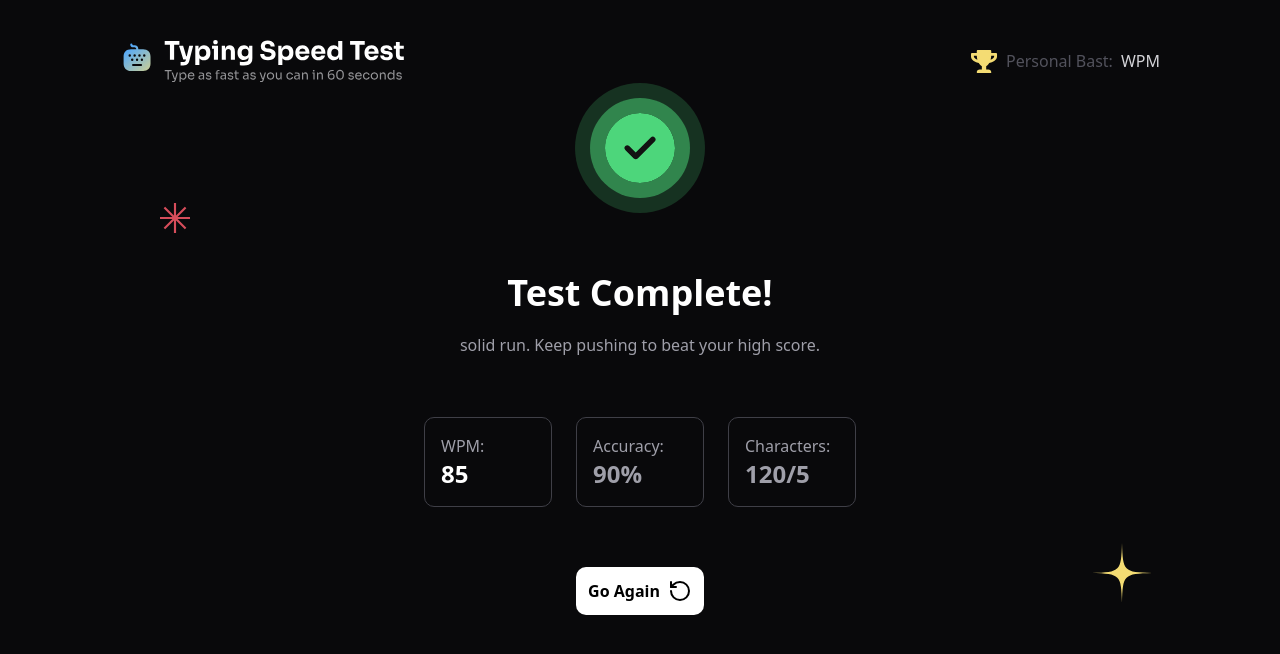
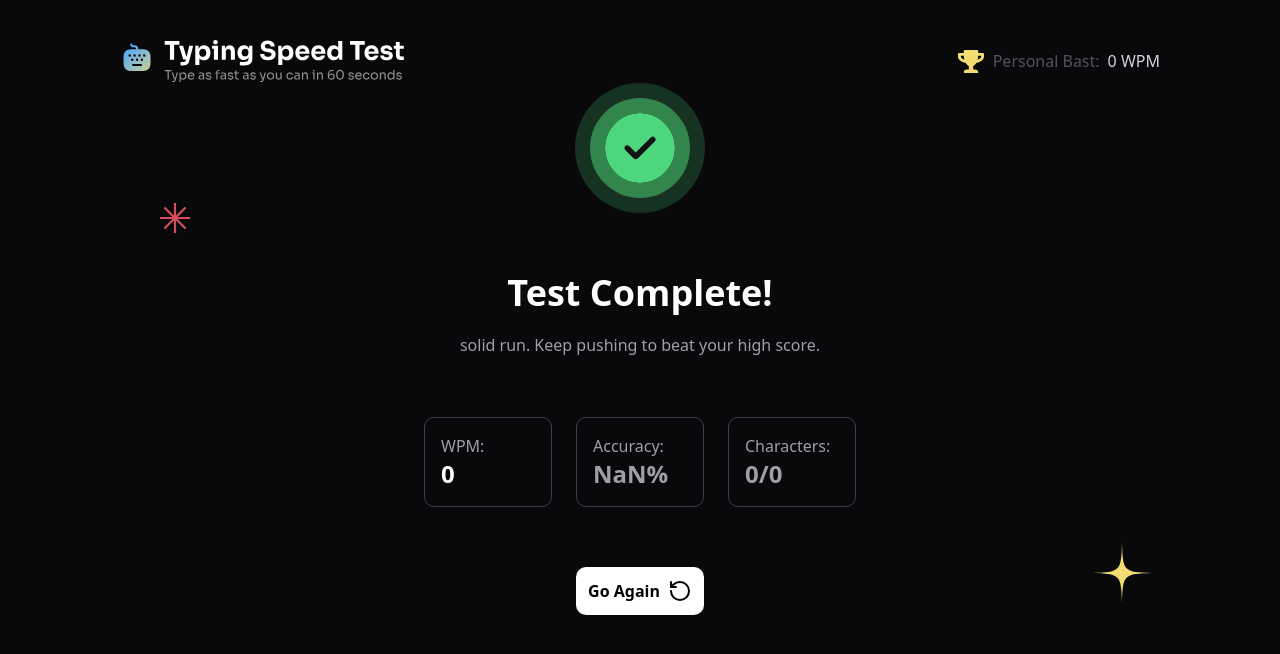
Before and after one commit to iun-00/-fronted-mentor-typing-speed-test, a Next.js app: page /completion in a window 1280 px wide. Shown: the top 654 px of the page. Built offline with nearby package versions, Linux system fonts and the light colour scheme.

Commit message:
feat: state 연결

```diff
--- a/app/LayoutClient.tsx
+++ b/app/LayoutClient.tsx
@@ -1,29 +1,53 @@
 "use client";
 
-import { difficultyT, modeT } from "@/entities/type";
-import Main from "@/features/Main";
-import Nav from "@/features/Nav";
-import { useState } from "react";
+import { charactersT } from "@/entities/type";
+import {
+  createContext,
+  Dispatch,
+  SetStateAction,
+  useContext,
+  useState,
+} from "react";
 
-export default function LayoutClient() {
-  const [difficulty, setDifficulty] = useState<difficultyT>("easy");
-  const [mode, setMode] = useState<modeT>("timed");
-  const [timer, setTimer] = useState(60);
+type conttextT = {
+  bestScore: number;
+  setBestScore: Dispatch<SetStateAction<number>>;
+  characters: charactersT;
+  setCharacters: Dispatch<SetStateAction<charactersT>>;
+  timeLimit: number;
+  setTimeLimit: Dispatch<SetStateAction<number>>
+};
+
+const bestScoreContext = createContext<conttextT | undefined>(undefined);
+
+interface LayoutClientProviderT {
+  children: React.ReactNode;
+}
+export default function LayoutClientProvider({
+  children,
+}: LayoutClientProviderT) {
+  const [bestScore, setBestScore] = useState(0);
+  const [characters, setCharacters] = useState({ correct: 0, incorrect: 0 }); // [정확한문자수, 틀린문자수]
+  const [timeLimit, setTimeLimit] = useState(60);
+
   return (
-    <div>
-      <Nav
-        difficulty={difficulty}
-        setDifficulty={setDifficulty}
-        mode={mode}
-        setMode={setMode}
-        timer={timer}
-      />
-      <Main
-        difficulty={difficulty}
-        mode={mode}
-        timer={timer}
-        setTimer={setTimer}
-      />
-    </div>
+    <bestScoreContext.Provider
+      value={{
+        bestScore,
+        setBestScore,
+        characters,
+        setCharacters,
+        timeLimit,
+        setTimeLimit,
+      }}
+    >
+      {children}
+    </bestScoreContext.Provider>
   );
 }
+
+export const useScoreContext = () => {
+  const context = useContext(bestScoreContext);
+  if (!context) throw new Error("Provider 안에서 사용");
+  return context;
+};
--- /dev/null
+++ b/app/PageClient.tsx
@@ -0,0 +1,29 @@
+"use client";
+
+import { difficultyT, modeT } from "@/entities/type";
+import Main from "@/features/Main";
+import Nav from "@/features/Nav";
+import { useState } from "react";
+
+export default function LayoutClient() {
+  const [difficulty, setDifficulty] = useState<difficultyT>("easy");
+  const [mode, setMode] = useState<modeT>("timed");
+  const [timer, setTimer] = useState(60);
+  return (
+    <div>
+      <Nav
+        difficulty={difficulty}
+        setDifficulty={setDifficulty}
+        mode={mode}
+        setMode={setMode}
+        timer={timer}
+      />
+      <Main
+        difficulty={difficulty}
+        mode={mode}
+        timer={timer}
+        setTimer={setTimer}
+      />
+    </div>
+  );
+}
--- a/app/completion/page.tsx
+++ b/app/completion/page.tsx
@@ -1,10 +1,7 @@
 import { RotateCcw } from "lucide-react";
 import Image from "next/image";
 import Link from "next/link";
-
-const aa = {
-
-}
+import CompletionText from "@/features/CompletionText";
 
 export default function CompletionPage() {
   return (
@@ -26,24 +23,11 @@ export default function CompletionPage() {
           solid run. Keep pushing to beat your high score.
         </p>
       </div>
-      <div className="flex gap-6 text-zinc-400">
-        <div className="border border-zinc-700 rounded-[10px] p-4 w-32">
-          <p>WPM:</p>
-          <p className="text-2xl font-bold text-white">85</p>
-        </div>
-        <div className="border border-zinc-700 rounded-[10px] p-4 w-32">
-          <p>Accuracy:</p>
-          <p className="text-2xl font-bold">90%</p>
-        </div>
-        <div className="border border-zinc-700 rounded-[10px] p-4 w-32">
-          <p>Characters:</p>
-          <p className="text-2xl font-bold">
-            120<span>/</span>
-            <span>5</span>
-          </p>
-        </div>
-      </div>
-      <Link href={"/"} className="bg-white p-3 rounded-[10px] text-black flex gap-2 cursor-pointer">
+      <CompletionText />
+      <Link
+        href={"/"}
+        className="bg-white p-3 rounded-[10px] text-black flex gap-2 cursor-pointer"
+      >
         <p className="font-bold">Go Again</p>
         <RotateCcw />
       </Link>
--- a/app/layout.tsx
+++ b/app/layout.tsx
@@ -1,6 +1,7 @@
 import type { Metadata } from "next";
 import "./globals.css";
 import Header from "@/features/Header";
+import LayoutClientProvider from "./LayoutClient";
 
 export const metadata: Metadata = {
   title: "typing speed test",
@@ -15,8 +16,10 @@ export default function RootLayout({
   return (
     <html lang="ko">
       <body className="bg-zinc-950 h-screen px-30 py-10">
-        <Header />
-        {children}
+        <LayoutClientProvider>
+          <Header />
+          {children}
+        </LayoutClientProvider>
       </body>
     </html>
   );
--- a/app/page.tsx
+++ b/app/page.tsx
@@ -1,7 +1,7 @@
-import LayoutClient from "./LayoutClient";
+import PageClient from "./PageClient";
 
 export default function Home() {
   return (
-    <LayoutClient />
+    <PageClient />
   );
 }
--- /dev/null
+++ b/entities/calculate.ts
@@ -0,0 +1,20 @@
+import { charactersT } from "./type";
+
+export function getWPM(correct: number, time: number): number {
+  return correct / 5 / time;
+}
+
+export function getAccuracy(correct: number, incorrect: number): number {
+  return (correct / (correct + incorrect)) * 100;
+}
+
+export function getCharacters(text: string, typing: string):charactersT {
+  const correct = text.split("").reduce((acc: number, _, idx: number) => {
+    return text[idx + 1] === typing[idx + 1] ? acc + 1 : acc;
+  }, 0);
+  const incorrect = text.length - correct;
+  return {
+    correct,
+    incorrect,
+  };
+}
--- a/entities/type.ts
+++ b/entities/type.ts
@@ -1,2 +1,6 @@
 export type difficultyT = "easy" | "medium" | "hard";
 export type modeT = "timed" | "passage";
+export type charactersT = {
+  correct: number;
+  incorrect: number;
+};
--- /dev/null
+++ b/features/CompletionText.tsx
@@ -0,0 +1,31 @@
+"use client";
+
+import { useScoreContext } from "@/app/LayoutClient";
+import { getAccuracy, getWPM } from "@/entities/calculate";
+
+export default function CompletionText() {
+  const { characters, timeLimit } = useScoreContext();
+
+  return (
+    <div className="flex gap-6 text-zinc-400">
+      <div className="border border-zinc-700 rounded-[10px] p-4 w-32">
+        <p>WPM:</p>
+        <p className="text-2xl font-bold text-white">
+          {getWPM(characters.correct, timeLimit)}
+        </p>
+      </div>
+      <div className="border border-zinc-700 rounded-[10px] p-4 w-32">
+        <p>Accuracy:</p>
+        <p className="text-2xl font-bold">
+          {getAccuracy(characters.correct, characters.incorrect)}%
+        </p>
+      </div>
+      <div className="border border-zinc-700 rounded-[10px] p-4 w-32">
+        <p>Characters:</p>
+        <p className="text-2xl font-bold">
+          <span>{characters.correct}</span>/<span>{characters.incorrect}</span>
+        </p>
+      </div>
+    </div>
+  );
+}
--- a/features/Header.tsx
+++ b/features/Header.tsx
@@ -1,8 +1,11 @@
-"use Client";
+"use client";
 
+import { useScoreContext } from "@/app/LayoutClient";
 import Image from "next/image";
 
 export default function Header() {
+  const { bestScore } = useScoreContext();
+
   return (
     <header id="header" className="flex">
       <Image src="/images/logo-large.svg" alt="" width={284} height={48} />
@@ -15,7 +18,7 @@ export default function Header() {
         />
         <p className="text-zinc-600">Personal Bast:</p>
         <p id="personal-bast-score" className="text-zinc-300">
-          WPM
+          {bestScore} WPM
         </p>
       </div>
     </header>
--- a/features/Main.tsx
+++ b/features/Main.tsx
@@ -5,6 +5,9 @@ import { Dispatch, SetStateAction, useEffect, useState } from "react";
 import TestText from "./TestText";
 import { difficultyT, modeT } from "@/entities/type";
 import data from "@/entities/data.json";
+import { useScoreContext } from "@/app/LayoutClient";
+import { getCharacters } from "@/entities/calculate";
+import { useRouter } from "next/navigation";
 
 interface MainT {
   difficulty: difficultyT;
@@ -14,6 +17,10 @@ interface MainT {
 }
 
 export default function Main({ difficulty, mode, timer, setTimer }: MainT) {
+  const { setCharacters } = useScoreContext();
+
+  const router = useRouter();
+
   const [start, setStart] = useState(false);
   const [testText, setTestText] = useState("");
   const [typingText, setTypingText] = useState("");
@@ -60,6 +67,14 @@ export default function Main({ difficulty, mode, timer, setTimer }: MainT) {
     }
   }, [mode]);
 
+  useEffect(() => {
+    if (!typingText.length) return;
+    if (!timer || typingText.length === testText.length) {
+      setCharacters(getCharacters(testText, typingText));
+      router.push("/completion");
+    }
+  }, [timer, typingText]);
+
   return (
     <div className="flex flex-col justify-center items-center">
       <main
--- a/features/Nav.tsx
+++ b/features/Nav.tsx
@@ -1,7 +1,9 @@
 "use client";
 
+import { useScoreContext } from "@/app/LayoutClient";
+import { getAccuracy, getWPM } from "@/entities/calculate";
 import { difficultyT, modeT } from "@/entities/type";
-import { Dispatch, SetStateAction } from "react";
+import { Dispatch, SetStateAction, useContext } from "react";
 
 interface NavT {
   difficulty: difficultyT;
@@ -18,6 +20,8 @@ export default function Nav({
   setMode,
   timer,
 }: NavT) {
+  const { characters, timeLimit } = useScoreContext();
+
   const buttonStyleClass =
     "border border-zinc-500 text-zinc-300 px-2 py-0.5 rounded-[5px] cursor-pointer hover:border-blue-400 hover:text-blue-400";
   function getButtonStyle(
@@ -49,15 +53,18 @@ export default function Nav({
         cursor: mode === text ? "default" : "pointer",
       };
   }
+
   return (
     <nav id="nav" className="flex items-center py-5 mt-12">
       <section id="view" className="flex text-zinc-600 font-bold text-[18px]">
         <p id="view-wpm" className="border-r border-zinc-800 px-8">
-          WPM: <span className="text-white font-black text-2xl">{0}</span>
+          WPM: <span className="text-white font-black text-2xl">{getWPM(characters.correct, timeLimit)}</span>
         </p>
         <p id="view-accuracy" className="border-r border-zinc-800 px-8">
           Accuracy:{" "}
-          <span className="text-white font-black text-2xl">{100}%</span>
+          <span className="text-white font-black text-2xl">
+            {getAccuracy(characters.correct, characters.incorrect)}%
+          </span>
         </p>
         <p id="view-time" className="border-zinc-800 px-8">
           Time:{" "}
```
